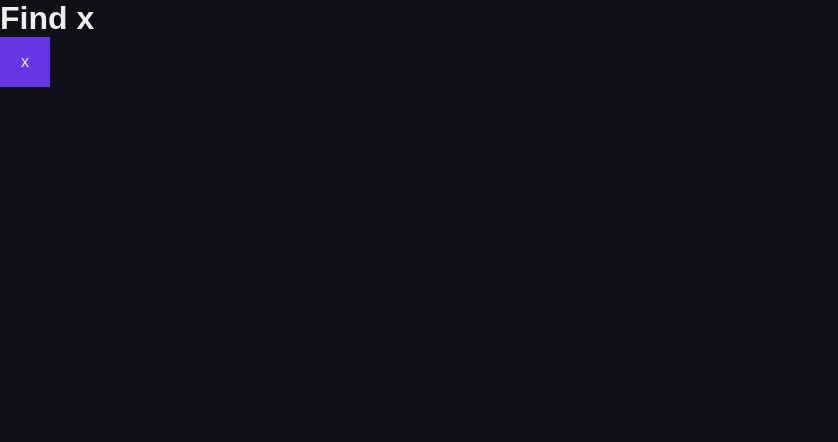
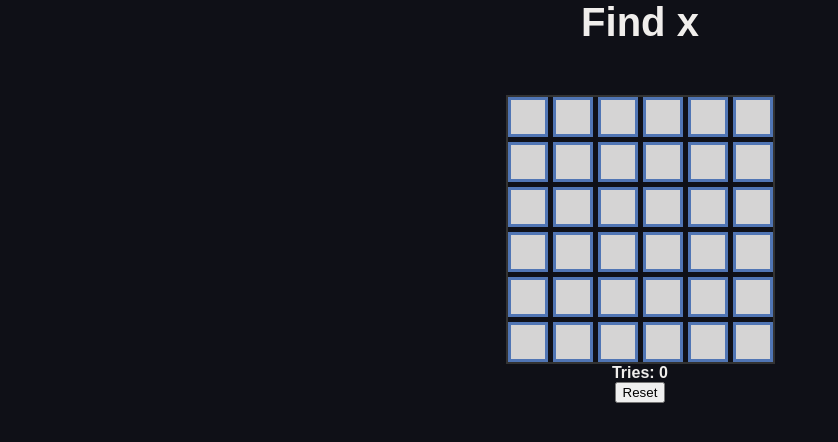
Before and after one commit to IsmailovNur/react-findItem, a React (Vite) app: page / in a window 1280 px wide. Shown: the top 442 px of the page, without its empty margins (0-838 px from the left). Built offline with nearby package versions, Linux system fonts and the light colour scheme.

Commit message:
implemented main functionality, add GameBoard add score, reset btn components

```diff
--- a/src/App.css
+++ b/src/App.css
@@ -0,0 +1,11 @@
+.main-title {
+  text-align: center;
+  font-size: 40px;
+}
+.content{
+  margin-top: 50px;
+  display: flex;
+  flex-direction: column;
+  justify-content: center;
+  align-items: center;
+}
--- a/src/App.tsx
+++ b/src/App.tsx
@@ -1,16 +1,41 @@
 import './App.css';
 import createItems from "./lib/game.ts";
-import Cell from "./components/Cell/Cell.tsx";
+import GameBoard from "./components/GameBoard/GameBoard.tsx";
+import { useState } from "react";
+import Scoreboard from "./components/ScoreBoard/ScoreBoard.tsx";
+import ResetButton from "./components/Button/ResetButton.tsx";
 
 const App = () => {
-  const gameArr = createItems();
-  console.log(gameArr);
+  const [items, setItems] = useState(createItems());
+  const [tries, setTries] = useState(0);
+
+  const handleCellClick = (index: number) => {
+    if (items[index].clicked) return;
+
+    const newItems = items.map((item, i) =>
+      i === index ? { ...item, clicked: true } : item
+    );
+
+    setItems(newItems);
+    setTries(prev => prev + 1);
+  };
+
+  const resetGame = () => {
+    setItems(createItems());
+    setTries(0);
+  };
 
   return (
-    <>
-      <h1>Find x</h1>
-      <Cell item={{hasItem: true, clicked: true}} onClick={() => {}} />
-    </>
+    <div className="App">
+      <div className="container">
+        <h1 className='main-title'>Find x</h1>
+        <div className="content">
+          <GameBoard items={items} onCellClick={handleCellClick} />
+          <Scoreboard tries={tries} />
+          <ResetButton onReset={resetGame} />
+        </div>
+      </div>
+    </div>
   )
 }
 
--- /dev/null
+++ b/src/components/Button/Button.css
@@ -0,0 +1,20 @@
+.reset-btn{
+  background-color: #5075B4;
+  color: #F0EEEC;
+  border: none;
+  padding: 10px 24px;
+  font-size: 16px;
+  font-weight: 700;
+  border-radius: 8px;
+  cursor: pointer;
+  margin-bottom: 20px;
+  transition: all 0.3s ease;
+}
+.reset-btn:hover{
+  background-color: #5065B4;
+  transform: translateY(-2px);
+  box-shadow: 0 5px 15px rgb(103, 55, 231);
+}
+.reset-btn:active{
+  opacity: 0.7;
+}
--- /dev/null
+++ b/src/components/Button/ResetButton.tsx
@@ -0,0 +1,13 @@
+import type { FC } from "react";
+
+interface ResetButtonProps {
+  onReset: () => void;
+}
+
+const ResetButton: FC<ResetButtonProps> = ({onReset}) => (
+  <button className='reset-btn' onClick={onReset}>
+    Reset
+  </button>
+);
+
+export default ResetButton;
--- a/src/components/Cell/Cell.css
+++ b/src/components/Cell/Cell.css
@@ -2,9 +2,9 @@
   display: flex;
   justify-content: center;
   align-items: center;
-  width: 50px;
-  height: 50px;
   background-color: #d5d4d4;
+  border: 3px solid #5075B4;
+  color: red;
 }
 .opened{
   background-color: #6737E7;
--- /dev/null
+++ b/src/components/GameBoard/GameBoard.css
@@ -0,0 +1,7 @@
+.board{
+  display: grid;
+  grid-template-columns: repeat(6, 40px);
+  grid-template-rows: repeat(6, 40px);
+  gap: 5px;
+  border: 2px solid #333;
+}
--- a/src/components/GameBoard/GameBoard.tsx
+++ b/src/components/GameBoard/GameBoard.tsx
@@ -1,9 +1,24 @@
-const GameBoard = () => {
+import type { GameCell } from "../../lib/game.ts";
+import type { FC } from "react";
+import Cell from "../Cell/Cell.tsx";
+import "./GameBoard.css";
+
+interface GameBoardProps {
+  items: GameCell[];
+  onCellClick: (index: number) => void;
+}
+
+const GameBoard: FC<GameBoardProps> = ({items, onCellClick}) => {
   return (
-    <div>
-
+    <div className='board'>
+      {items.map((item, index) => (
+        <Cell
+          key={index}
+          item={item}
+          onClick={() => onCellClick(index)}
+        />
+      ))}
     </div>
   );
 };
-
 export default GameBoard;
--- /dev/null
+++ b/src/components/ScoreBoard/ScoreBoard.css
@@ -0,0 +1,5 @@
+.scoreboard{
+  display: flex;
+  justify-content: center;
+  align-items: center;
+}
--- a/src/components/ScoreBoard/ScoreBoard.tsx
+++ b/src/components/ScoreBoard/ScoreBoard.tsx
@@ -1,9 +1,13 @@
-const ScoreBoard = () => {
-  return (
-    <div>
+import type { FC } from "react";
 
-    </div>
-  );
-};
+interface ScoreboardProps {
+  tries: number;
+}
 
-export default ScoreBoard;
+const Scoreboard: FC<ScoreboardProps> = ({tries}) => (
+  <div className='scoreboard'>
+    <strong>Tries: {tries}</strong>
+  </div>
+);
+
+export default Scoreboard;
--- a/src/lib/game.ts
+++ b/src/lib/game.ts
@@ -9,7 +9,7 @@ const createItems = (): GameCell[] => {
     items.push({hasItem: false, clicked: false});
   }
   const randomIndex = Math.floor(Math.random() * items.length);
-  items[randomIndex].clicked = true;
+  items[randomIndex].hasItem = true;
 
   return items;
 };
```
Also changed, not shown: src/components/Button/Button.tsx (deleted, +0 -9 lines).
